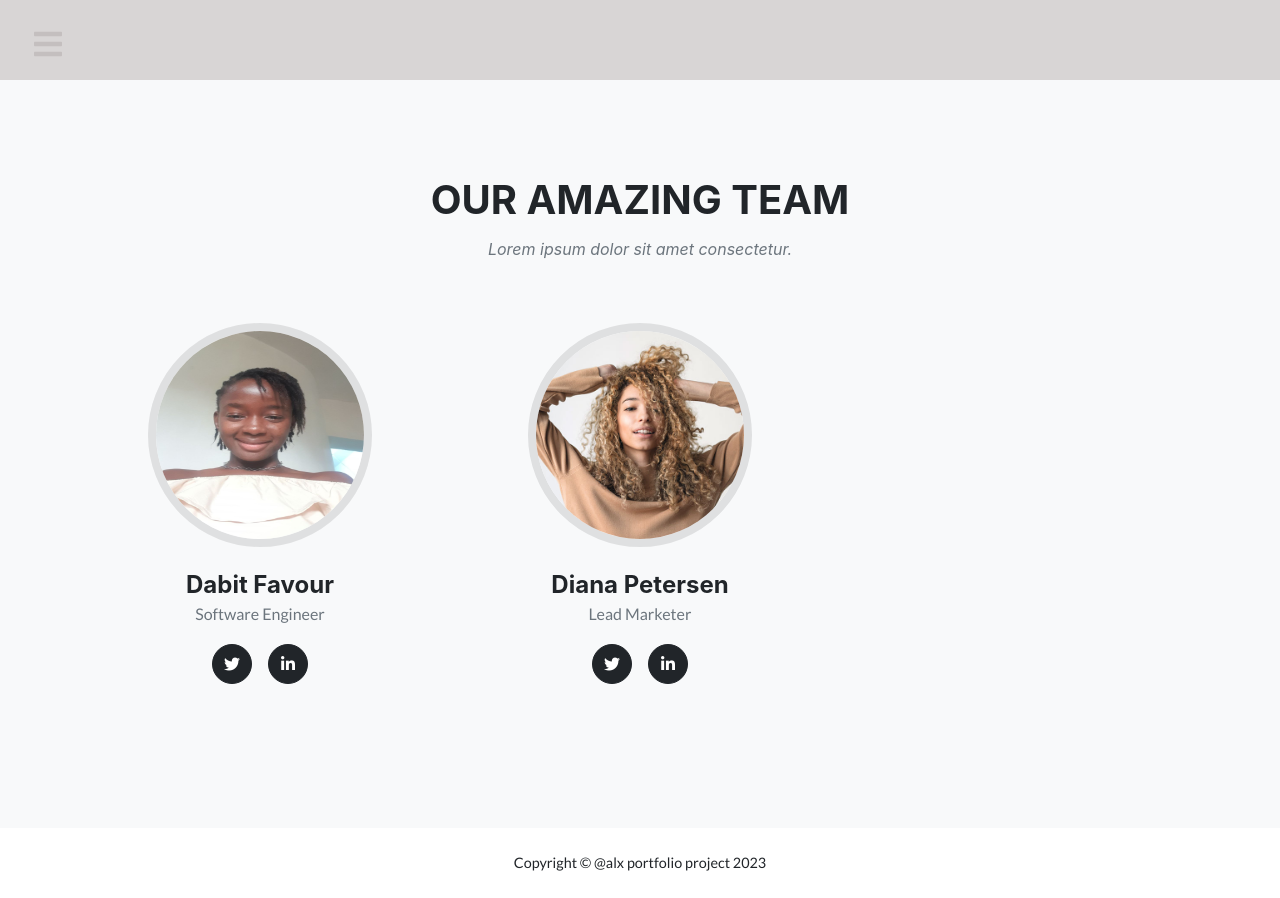
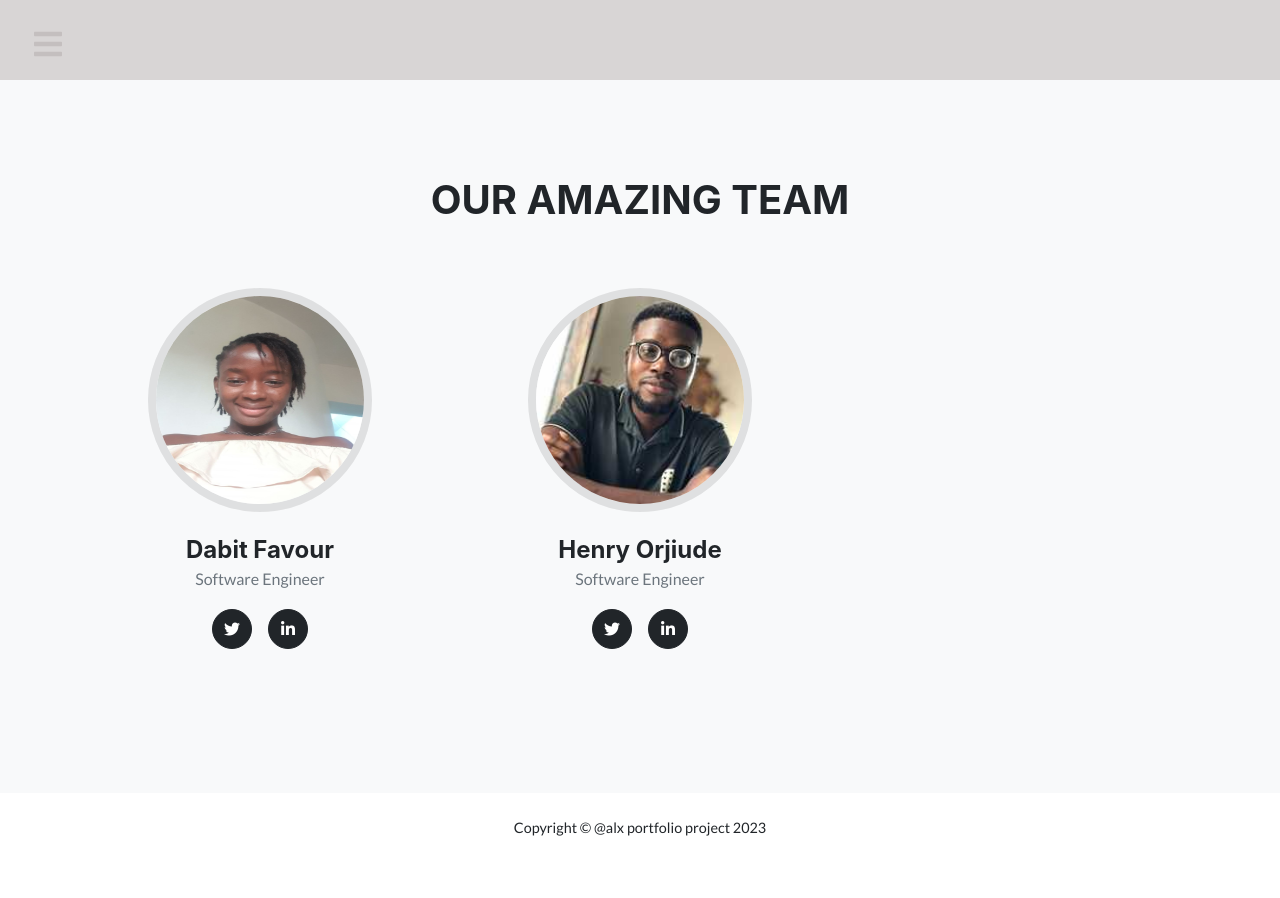
Before and after one commit to favydabs/Image-processing, a React (Create React App) app in the folder image-editing/: page /team in a window 1280 px wide. After the commit the page ends 862 px from the top, so only its background shows below. Built offline with nearby package versions, Linux system fonts and the light colour scheme.

Commit message:
added team details

```diff
--- a/image-editing/src/component/Landingpage/Pages/Team.js
+++ b/image-editing/src/component/Landingpage/Pages/Team.js
@@ -17,7 +17,7 @@ function Team() {
           <div class="text-center">
             <h2 class="section-heading text-uppercase">Our Amazing Team</h2>
             <h3 class="section-subheading text-muted">
-              Lorem ipsum dolor sit amet consectetur.
+
             </h3>
           </div>
           <div class="row">
@@ -33,7 +33,8 @@ function Team() {
                 <a
                   class="btn btn-dark btn-social mx-2"
                   href="https://x.com/Favydabs?t=4rHxGmGQMiwf2JQMpHfH_A&s=09"
-                  aria-label="Parveen Anand Twitter Profile"
+                  target='_blank'
+                  aria-label="Dabit Favour Twitter Profile"
                 >
                   <i class="fab fa-twitter"></i>
                 </a>
@@ -41,7 +42,8 @@ function Team() {
                 <a
                   class="btn btn-dark btn-social mx-2"
                   href="https://www.linkedin.com/in/dabit-favour-297b11250/"
-                  aria-label="Parveen Anand LinkedIn Profile"
+                  target='_blank'
+                  aria-label="Dabit Favour LinkedIn Profile"
                 >
                   <i class="fab fa-linkedin-in"></i>
                 </a>
@@ -54,20 +56,22 @@ function Team() {
                   src={henry}
                   alt="henry"
                 />
-                <h4>Diana Petersen</h4>
-                <p class="text-muted">Lead Marketer</p>
+                <h4>Henry Orjiude</h4>
+                <p class="text-muted">Software Engineer</p>
                 <a
                   class="btn btn-dark btn-social mx-2"
-                  href="#!"
-                  aria-label="Diana Petersen Twitter Profile"
+                  href="https://x.com/___acidrain?s=21&t=js2JwrjjZC62Hnu6jBXosg"
+                  target='_blank'
+                  aria-label="Henry Orjiude Twitter Profile"
                 >
                   <i class="fab fa-twitter"></i>
                 </a>
 
                 <a
                   class="btn btn-dark btn-social mx-2"
-                  href="#!"
-                  aria-label="Diana Petersen LinkedIn Profile"
+                  href="https://www.linkedin.com/in/henry-orjiude-b27a6583"
+                  target='_blank'
+                  aria-label="Henry Orjiude LinkedIn Profile"
                 >
                   <i class="fab fa-linkedin-in"></i>
                 </a>
```
Also changed, not shown: image-editing/src/component/Landingpage/assets/img/team/henry.jpg.
